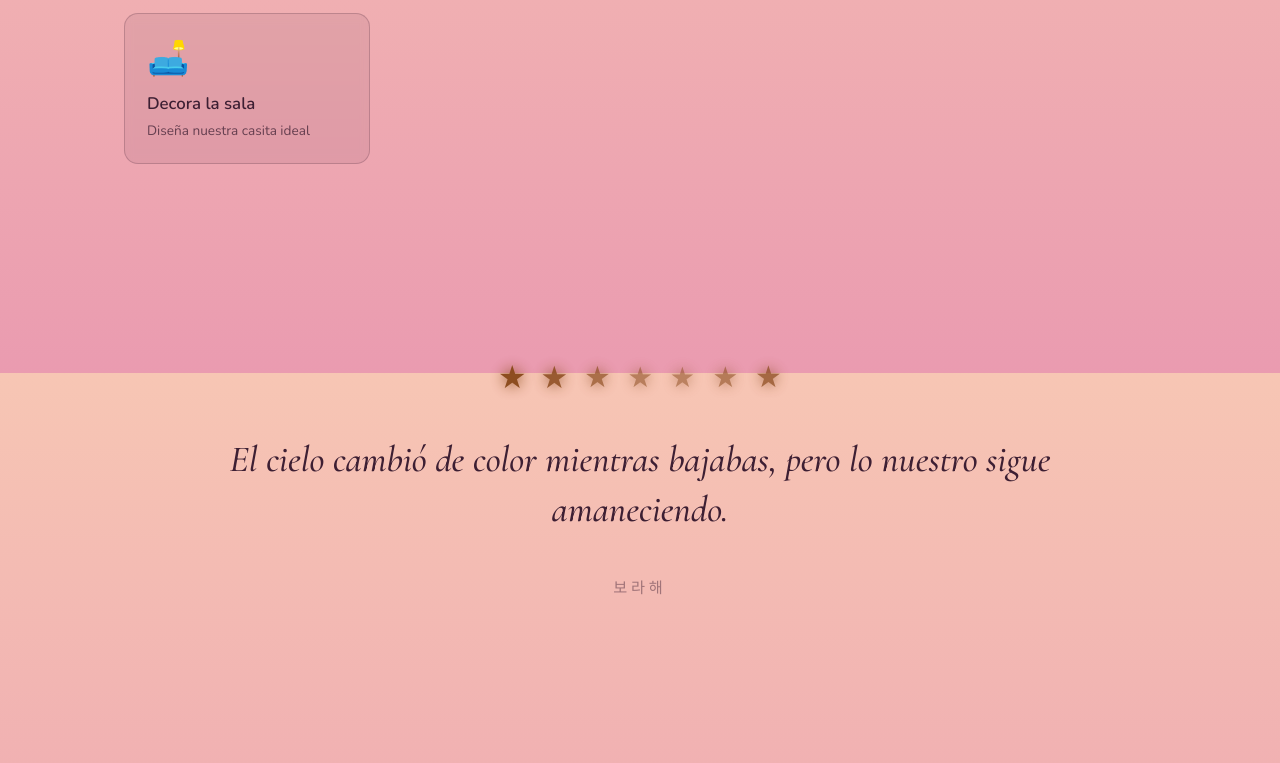
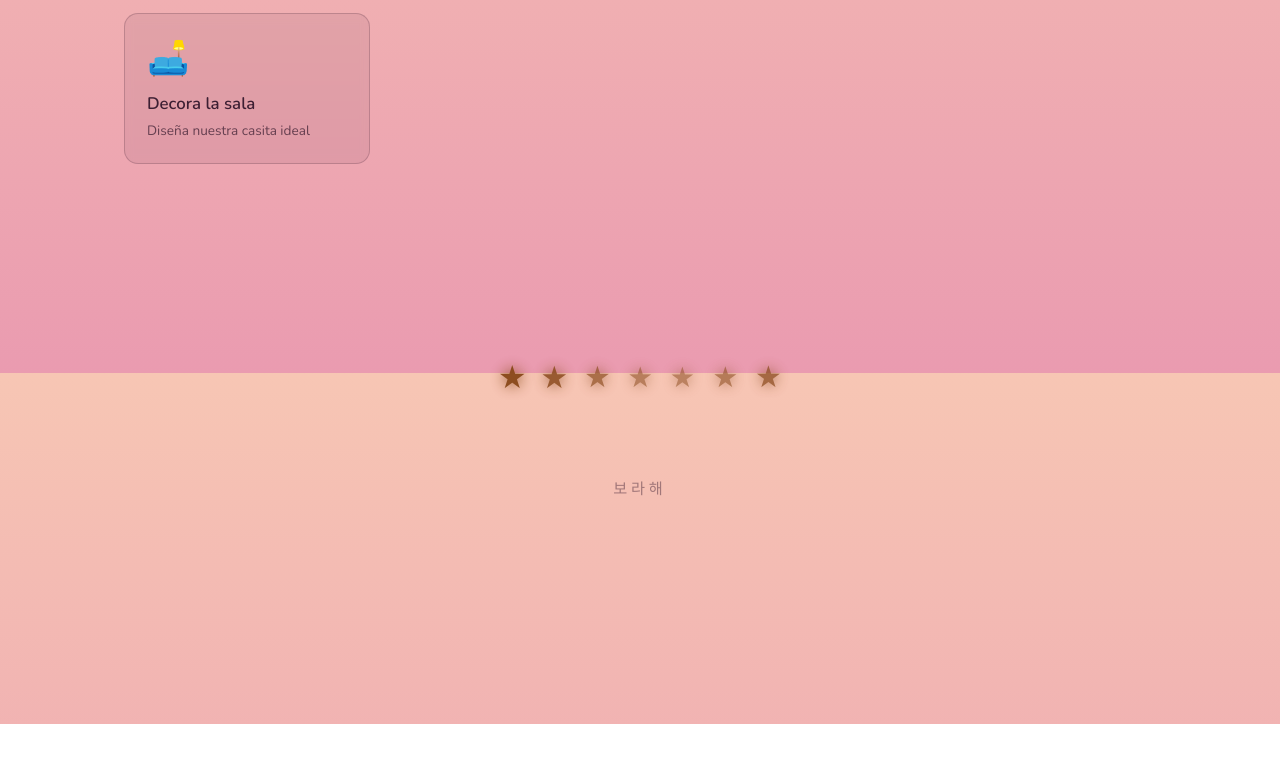
Before and after one commit to CilantroSmoker/Love, a plain HTML site: page index.html in a window 1280 px wide. Shown: the part 3627-4390 px from the top of the page. After the commit the page ends 4351 px from the top, so only its background shows below. Drawn offline with nearby package versions, Linux system fonts and the light colour scheme; animation ran at ten frames a second.

Commit message:
Reestructuración

```diff
--- a/index.html
+++ b/index.html
@@ -458,7 +458,6 @@
 
   <section class="seccion cierre">
     <div class="estrellas" id="estrellas" aria-hidden="true"></div>
-    <p class="frase rev">El cielo cambió de color mientras bajabas, pero lo nuestro sigue amaneciendo.</p>
     <button class="borahae" id="borahae" aria-label="보라해">보라해</button>
     <p class="secreto" id="secreto"></p>
   </section>
```
